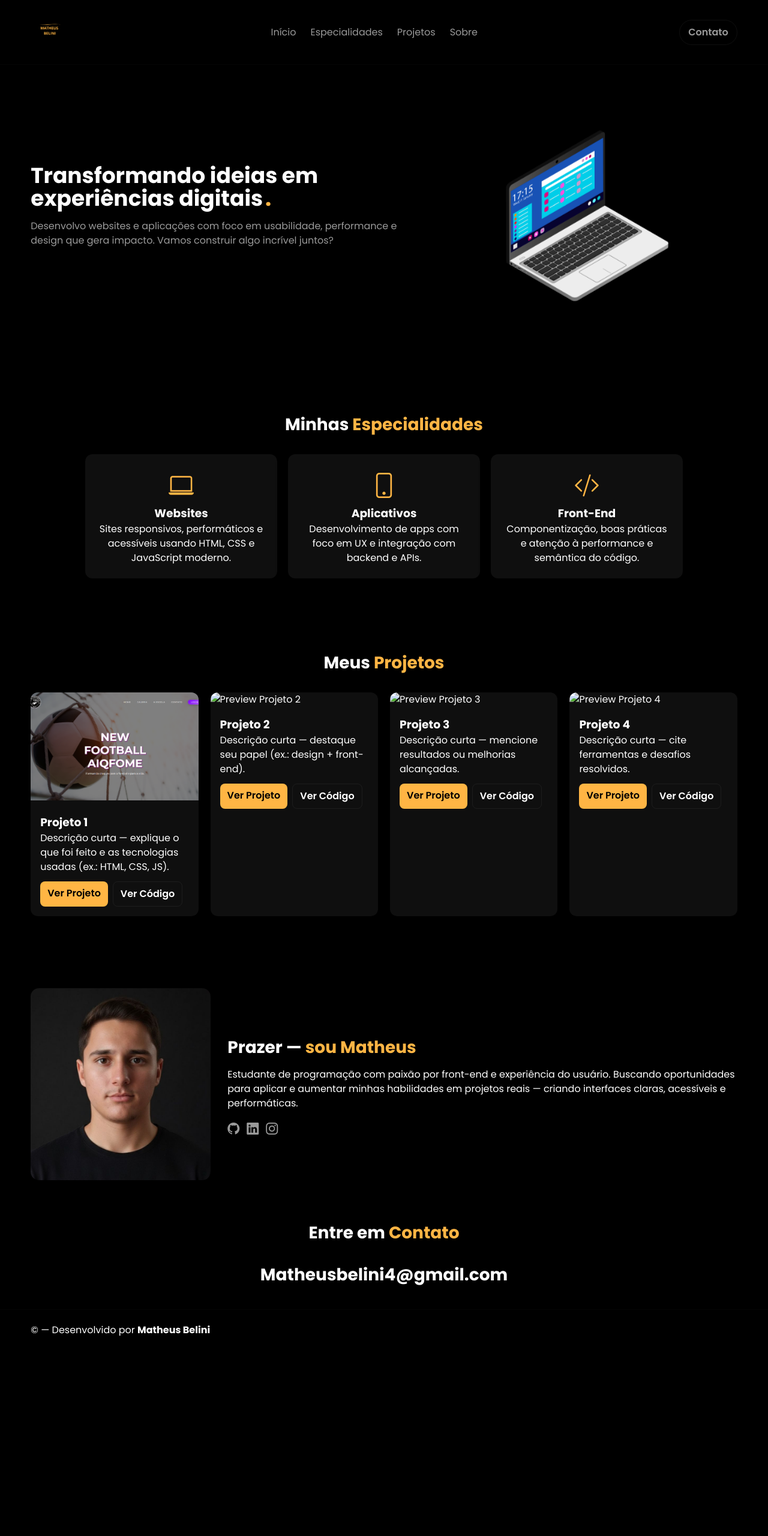
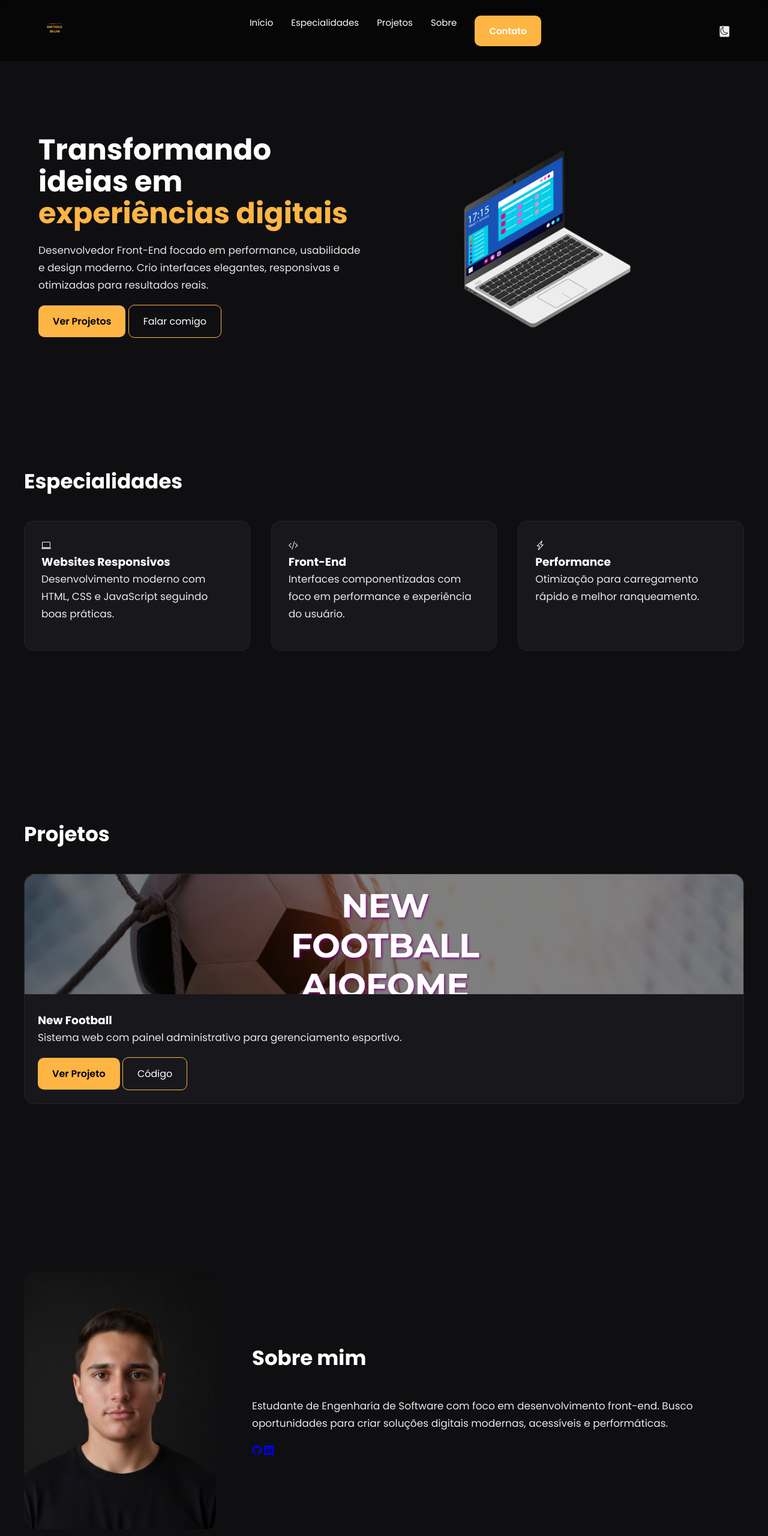
Before and after one commit to MatheusBelini/Portfolio-Matheus-Belini, a plain HTML site: page index.html in a window 1280 px wide. Shown: the top 2560 px of the page at 60% size. Before the commit the page ends 2251 px from the top, so only its background shows below. Drawn offline with nearby package versions, Linux system fonts and the light colour scheme.

Commit message:
Alteracao desing

```diff
--- a/index.html
+++ b/index.html
@@ -1,176 +1,135 @@
 <!DOCTYPE html>
 <html lang="pt-BR">
 <head>
-  <meta charset="utf-8" />
-  <meta name="viewport" content="width=device-width,initial-scale=1" />
-  <title>Matheus Belini — Portfólio</title>
+<meta charset="UTF-8">
+<meta name="viewport" content="width=device-width, initial-scale=1.0">
+<title>Matheus Belini | Desenvolvedor Front-End</title>
 
-  <!-- Icons & Font -->
 <link rel="stylesheet" href="https://cdn.jsdelivr.net/npm/bootstrap-icons@1.11.3/font/bootstrap-icons.min.css">
-  <link href="https://fonts.googleapis.com/css2?family=Poppins:wght@300;400;600;700&display=swap" rel="stylesheet">
-  <link rel="shortcut icon" href="imgs/LOGO.png" type="image/x-icon">
+<link href="https://fonts.googleapis.com/css2?family=Poppins:wght@300;400;500;600;700&display=swap" rel="stylesheet">
+<link rel="shortcut icon" href="imgs/LOGO.png">
 
-  <link rel="stylesheet" href="style.css" />
+<link rel="stylesheet" href="style.css">
 <script src="script.js" defer></script>
 </head>
+
 <body>
-  <!-- HEADER -->
-  <header class="site-header">
-    <div class="interface">
-      <a class="logo" href="index.html" aria-label="Página inicial">
-        <img src="imgs/LOGO.png" alt="Logo" />
+
+<header class="header">
+  <div class="container nav-container">
+    <a href="#home" class="logo">
+      <img src="imgs/LOGO.png" alt="Logo">
     </a>
 
-      <nav class="nav-desktop" aria-label="Navegação principal">
-        <ul>
-          <li><a href="index.html#home">Início</a></li>
-          <li><a href="index.html#especialidades">Especialidades</a></li>
-          <li><a href="index.html#projetos-recentes">Projetos</a></li>
-          <li><a href="index.html#sobre">Sobre</a></li>
-        </ul>
+    <nav class="nav">
+      <a href="#home">Início</a>
+      <a href="#especialidades">Especialidades</a>
+      <a href="#projetos">Projetos</a>
+      <a href="#sobre">Sobre</a>
+      <a href="#contato" class="btn-primary small">Contato</a>
     </nav>
 
-      <div class="header-actions">
-        <a class="btn-cta" href="index.html#contato">Contato</a>
+    <div class="nav-actions">
+      <button id="themeToggle"><i class="bi bi-moon"></i></button>
+      <button class="menu-btn"><i class="bi bi-list"></i></button>
     </div>
   </div>
 </header>
 
-  <!-- MAIN -->
-  <main>
-    <!-- HERO -->
-    <section id="home" class="hero">
-      <div class="interface hero-grid">
-        <div class="hero-text">
-          <h1>Transformando ideias em experiências digitais<span class="accent">.</span></h1>
-          <p>Desenvolvo websites e aplicações com foco em usabilidade, performance e design que gera impacto. Vamos construir algo incrível juntos?</p>
+<div class="overlay"></div>
+
+<div class="mobile-menu">
+  <a href="#home">Início</a>
+  <a href="#especialidades">Especialidades</a>
+  <a href="#projetos">Projetos</a>
+  <a href="#sobre">Sobre</a>
+  <a href="#contato">Contato</a>
 </div>
 
-        <div class="hero-image">
-          <!-- Substitua por imgs/NOTEBOOK.png -->
-          <img src="imgs/NOTEBOOK.png" alt="Pré-visualização de projeto" />
+<main>
+
+<section id="home" class="hero container reveal">
+  <div class="hero-text">
+    <h1>Transformando ideias em <span>experiências digitais</span></h1>
+    <p>
+      Desenvolvedor Front-End focado em performance, usabilidade e design moderno.
+      Crio interfaces elegantes, responsivas e otimizadas para resultados reais.
+    </p>
+    <div class="hero-buttons">
+      <a href="#projetos" class="btn-primary">Ver Projetos</a>
+      <a href="#contato" class="btn-outline">Falar comigo</a>
+    </div>
+  </div>
+  <div class="hero-img">
+    <img src="imgs/NOTEBOOK.png" alt="">
+  </div>
+</section>
+
+<section id="especialidades" class="section container reveal">
+  <h2>Especialidades</h2>
+  <div class="cards">
+    <div class="card">
+      <i class="bi bi-laptop"></i>
+      <h3>Websites Responsivos</h3>
+      <p>Desenvolvimento moderno com HTML, CSS e JavaScript seguindo boas práticas.</p>
+    </div>
+    <div class="card">
+      <i class="bi bi-code-slash"></i>
+      <h3>Front-End</h3>
+      <p>Interfaces componentizadas com foco em performance e experiência do usuário.</p>
+    </div>
+    <div class="card">
+      <i class="bi bi-lightning-charge"></i>
+      <h3>Performance</h3>
+      <p>Otimização para carregamento rápido e melhor ranqueamento.</p>
     </div>
   </div>
 </section>
 
-    <!-- ESPECIALIDADES -->
-    <section id="especialidades" class="section dark-section">
-      <div class="interface">
-        <h2 class="section-title">Minhas <span>Especialidades</span></h2>
-        <div class="cards-row">
-          <article class="feature-card">
-            <i class="bi bi-laptop feature-icon" aria-hidden="true"></i>
-            <h3>Websites</h3>
-            <p>Sites responsivos, performáticos e acessíveis usando HTML, CSS e JavaScript moderno.</p>
-          </article>
-
-          <article class="feature-card">
-            <i class="bi bi-phone feature-icon" aria-hidden="true"></i>
-            <h3>Aplicativos</h3>
-            <p>Desenvolvimento de apps com foco em UX e integração com backend e APIs.</p>
-          </article>
-
-          <article class="feature-card">
-            <i class="bi bi-code-slash feature-icon" aria-hidden="true"></i>
-            <h3>Front-End</h3>
-            <p>Componentização, boas práticas e atenção à performance e semântica do código.</p>
-          </article>
+<section id="projetos" class="section container reveal">
+  <h2>Projetos</h2>
+  <div class="projects">
+    <div class="project">
+      <img src="imgs/Image Site New.png" alt="">
+      <div class="project-info">
+        <h3>New Football</h3>
+        <p>Sistema web com painel administrativo para gerenciamento esportivo.</p>
+        <div>
+          <a href="https://admesporte.alwaysdata.net" target="_blank" class="btn-primary small">Ver Projeto</a>
+          <a href="#" class="btn-outline small">Código</a>
         </div>
-      </div>
-    </section>
-
-    <!-- PROJETOS RECENTES (mini seção) -->
-    <section id="projetos-recentes" class="section">
-      <div class="interface">
-        <h2 class="section-title">Meus <span>Projetos</span></h2>
-
-        <div class="projects-grid">
-          <!-- 4 CARDS PRONTOS PARA SUBSTITUIR IMAGENS E LINKS -->
-          <article class="project-card">
-            <div class="card-media">
-              <img src="imgs/Image Site New.png" alt="Preview Projeto 1">
-            </div>
-            <div class="card-body">
-              <h3>Projeto 1</h3>
-              <p>Descrição curta — explique o que foi feito e as tecnologias usadas (ex.: HTML, CSS, JS).</p>
-              <div class="card-actions">
-                <a href="https://admesporte.alwaysdata.net" target="_blank" class="btn-sm">Ver Projeto </a>
-                <a href="https://example.com/code1" target="_blank" class="btn-sm btn-outline">Ver Código</a>
-              </div>
-            </div>
-          </article>
-
-          <article class="project-card">
-            <div class="card-media"><img src="imgs/projetos/projeto2.png" alt="Preview Projeto 2"></div>
-            <div class="card-body">
-              <h3>Projeto 2</h3>
-              <p>Descrição curta — destaque seu papel (ex.: design + front-end).</p>
-              <div class="card-actions">
-                <a href="https://example.com/project2" target="_blank" class="btn-sm">Ver Projeto</a>
-                <a href="https://example.com/code2" target="_blank" class="btn-sm btn-outline">Ver Código</a>
-              </div>
-            </div>
-          </article>
-
-          <article class="project-card">
-            <div class="card-media"><img src="imgs/projetos/projeto3.png" alt="Preview Projeto 3"></div>
-            <div class="card-body">
-              <h3>Projeto 3</h3>
-              <p>Descrição curta — mencione resultados ou melhorias alcançadas.</p>
-              <div class="card-actions">
-                <a href="https://example.com/project3" target="_blank" class="btn-sm">Ver Projeto</a>
-                <a href="https://example.com/code3" target="_blank" class="btn-sm btn-outline">Ver Código</a>
-              </div>
-            </div>
-          </article>
-
-          <article class="project-card">
-            <div class="card-media"><img src="imgs/projetos/projeto4.png" alt="Preview Projeto 4"></div>
-            <div class="card-body">
-              <h3>Projeto 4</h3>
-              <p>Descrição curta — cite ferramentas e desafios resolvidos.</p>
-              <div class="card-actions">
-                <a href="https://example.com/project4" target="_blank" class="btn-sm">Ver Projeto</a>
-                <a href="https://example.com/code4" target="_blank" class="btn-sm btn-outline">Ver Código</a>
-              </div>
-            </div>
-          </article>
-        </div>
-
-      </div>
-    </section>
-
-    <!-- SOBRE -->
-    <section id="sobre" class="section dark-section">
-      <div class="interface about-grid">
-        <div class="about-photo">
-          <img src="imgs/foto perfil.jpg" alt="Foto de perfil">
-        </div>
-        <div class="about-text">
-          <h2>Prazer — <span>sou Matheus</span></h2>
-          <p>Estudante de programação com paixão por front-end e experiência do usuário. Buscando oportunidades para aplicar e aumentar minhas habilidades em projetos reais — criando interfaces claras, acessíveis e performáticas.</p>
-
-          <div class="socials">
-            <a href="https://github.com/matheusbelini" target="_blank" aria-label="GitHub"><i class="bi bi-github"></i></a>
-            <a href="https://www.linkedin.com/public-profile/settings?trk=d_flagship3_profile_self_view_public_profile" target="_blank" aria-label="LinkedIn"><i class="bi bi-linkedin"></i></a>
-            <a href="https://www.instagram.com/matheusbelinii/#" target="_blank" aria-label="Instagram"><i class="bi bi-instagram"></i></a>
       </div>
     </div>
   </div>
 </section>
 
-  </main>
-<section id="contato">
-    <h2 class="section-title">Entre em <span>Contato</span></h2>
-    <h4 class="section-title">Matheusbelini4@gmail.com</h4>
-</section>
-  <!-- FOOTER -->
-  <footer class="site-footer">
-    <div class="interface footer-grid">
-      <div class="year">
-        <p>© <span id="year"></span> — Desenvolvido por <strong>Matheus Belini</strong></p>
+<section id="sobre" class="section container reveal">
+  <div class="about">
+    <img src="imgs/foto perfil.jpg" alt="">
+    <div>
+      <h2>Sobre mim</h2>
+      <p>
+        Estudante de Engenharia de Software com foco em desenvolvimento front-end.
+        Busco oportunidades para criar soluções digitais modernas, acessíveis e performáticas.
+      </p>
+      <div class="social">
+        <a href="https://github.com/matheusbelini" target="_blank"><i class="bi bi-github"></i></a>
+        <a href="#"><i class="bi bi-linkedin"></i></a>
       </div>
     </div>
+  </div>
+</section>
+
+<section id="contato" class="section container reveal">
+  <h2>Contato</h2>
+  <p>Matheusbelini4@gmail.com</p>
+</section>
+
+</main>
+
+<footer>
+  © <span id="year"></span> Matheus Belini
 </footer>
+
 </body>
 </html>
--- a/style.css
+++ b/style.css
@@ -1,144 +1,345 @@
-/* =========================
-   STYLE PRINCIPAL - style.css
-   Tema: preto + dourado (accent)
-   ========================= */
-
 :root{
-  --bg: #000000;
-  --surface: #0f0f0f;
-  --muted: #9a9a9a;
-  --accent: #ffb544; /* dourado */
-  --white: #ffffff;
-  --radius: 12px;
-  --maxw: 1180px;
-  --glass: rgba(255,255,255,0.03);
-  --transition: 220ms ease;
+  --bg:#0f0f12;
+  --card:#18181c;
+  --text:#ffffff;
+  --accent:#ffb544;
+  --max-width:1200px;
 }
 
-*{box-sizing:border-box;margin:0;padding:0}
-html,body{height:100%}
-html {
-  scroll-behavior: smooth;
-}
-body{
-  font-family: "Poppins", sans-serif;
-  background: var(--bg);
-  color: var(--white);
-  -webkit-font-smoothing:antialiased;
-  -moz-osx-font-smoothing:grayscale;
-  line-height:1.5;
+.light{
+  --bg:#ffffff;
+  --card:#f3f3f3;
+  --text:#111111;
 }
 
-/* Layout container */
-.interface{
-  width: min(92%, var(--maxw));
-  margin: 0 auto;
+*{
+  margin:0;
+  padding:0;
+  box-sizing:border-box;
+}
+
+html{
+  scroll-behavior:smooth;
+}
+
+html,body{
+  width:100%;
+  overflow-x:hidden;
+}
+
+body{
+  font-family:'Poppins',sans-serif;
+  background:var(--bg);
+  color:var(--text);
+  transition:.3s;
+}
+
+/* CONTAINER */
+.container{
+  width:100%;
+  max-width:var(--max-width);
+  margin:auto;
+  padding:0 24px;
+}
+
+/* SECTIONS */
+.section{
+  padding:clamp(90px,12vw,140px) 0;
+}
+
+/* TIPOGRAFIA */
+h1{
+  font-size:clamp(30px,5vw,48px);
+  line-height:1.1;
+  margin-bottom:20px;
+}
+
+h2{
+  font-size:clamp(24px,4vw,34px);
+  margin-bottom:40px;
+}
+
+p{
+  font-size:clamp(15px,2vw,17px);
+  line-height:1.7;
+  margin-bottom:18px;
+  opacity:.9;
+}
+
+h1 span,
+h2 span{
+  color:var(--accent);
 }
 
 /* HEADER */
-.site-header{
-  position:fixed;top:0;left:0;width:100%;
-  background: linear-gradient(180deg, rgba(0,0,0,0.9), rgba(0,0,0,0.7));
-  backdrop-filter: blur(4px);
-  z-index:2000;
-  border-bottom: 1px solid rgba(255,255,255,0.02);
+.header{
+  position:fixed;
+  width:100%;
+  top:0;
+  background:rgba(0,0,0,.6);
+  backdrop-filter:blur(10px);
+  z-index:1000;
 }
-.site-header .interface{
-  display:flex;align-items:center;justify-content:space-between;padding:18px 0;
+
+.nav-container{
+  display:flex;
+  justify-content:space-between;
+  align-items:center;
+  padding:20px 24px;
 }
-.logo img{height:64px;width:auto}
 
-/* Desktop nav */
-.nav-desktop ul{list-style:none;display:flex;gap:24px;align-items:center}
-.nav-desktop a{color:var(--muted);text-decoration:none;font-weight:500}
-.nav-desktop a:hover{color:var(--white);transform:translateY(-2px);transition:var(--transition)}
+.logo img{
+  height:55px;
+  max-width:100%;
+}
 
-/* Header actions */
-.header-actions{display:flex;gap:12px;align-items:center}
-.btn-cta{background:transparent;border:1px solid rgba(255,255,255,0.06);padding:8px 14px;border-radius:999px;color:var(--muted);text-decoration:none;font-weight:600}
-.btn-cta:hover{color:var(--white);border-color:var(--accent)}
-.btn-menu{background:transparent;border:0;color:var(--accent);font-size:22px;display:none}
+.nav{
+  display:flex;
+  gap:30px;
+}
+
+.nav a{
+  text-decoration:none;
+  color:var(--text);
+  font-size:15px;
+  transition:.2s;
+}
+
+.nav a:hover{
+  color:var(--accent);
+}
+
+.menu-btn{
+  display:none;
+  font-size:28px;
+  cursor:pointer;
+  background:none;
+  border:none;
+  color:var(--text);
+}
 
 /* HERO */
-.hero{padding:120px 0 40px}
-.hero-grid{display:grid;grid-template-columns:1fr 480px;gap:48px;align-items:center}
-.hero-text h1{font-size:36px;line-height:1.05;margin-bottom:16px}
-.hero-text h1 .accent{color:var(--accent);margin-left:4px}
-.hero-text p{color:var(--muted);margin-bottom:20px}
-.hero-buttons{display:flex;gap:12px}
-.btn-primary{background:var(--accent);color:#000;padding:12px 18px;border-radius:10px;text-decoration:none;font-weight:600;display:inline-block;transition:var(--transition)}
-.btn-primary:hover{transform:translateY(-3px)}
-.btn-outline{border:1px solid rgba(255,255,255,0.06);padding:10px 16px;border-radius:10px;color:var(--white);text-decoration:none}
+.hero{
+  display:grid;
+  grid-template-columns:1fr 1fr;
+  gap:60px;
+  align-items:center;
+  padding-top:150px;
+}
 
-/* IMAGE */
-.hero-image img{width:100%;max-width:460px;border-radius:14px;box-shadow:0 10px 30px rgba(0,0,0,0.6);transform:translateY(0);animation:floaty 3s ease-in-out infinite alternate}
-@keyframes floaty{from{transform:translateY(0)}to{transform:translateY(12px)}}
+.hero-img img{
+  width:100%;
+  max-width:480px;
+  height:auto;
+  object-fit:contain;
+}
 
-/* SECTION TITLES */
-.section{padding:60px 0}
-.section-title{font-size:28px;text-align:center;margin-bottom:28px;color:var(--white)}
-.section-title span{color:var(--accent)}
+/* CARDS */
+.cards{
+  display:grid;
+  grid-template-columns:repeat(auto-fit,minmax(260px,1fr));
+  gap:35px;
+}
 
-/* CARDS ROW */
-.cards-row{display:flex;gap:18px;flex-wrap:wrap;justify-content:center}
-.feature-card{background:var(--surface);padding:22px;border-radius:12px;width:320px;text-align:center;box-shadow:0 6px 18px rgba(0,0,0,0.6);transition:transform 220ms ease, box-shadow 220ms ease}
-.feature-card:hover{transform:translateY(-6px);box-shadow:0 18px 40px rgba(0,0,0,0.7)}
-.feature-icon{font-size:42px;color:var(--accent);margin-bottom:12px}
+.card{
+  background:var(--card);
+  padding:28px;
+  border-radius:16px;
+  border:1px solid rgba(255,255,255,0.05);
+  transition:.25s;
+}
 
-/* PROJECTS GRID (mini) */
-.projects-grid{display:grid;grid-template-columns:repeat(4,1fr);gap:20px;margin-top:24px}
-.project-card{background:var(--surface);border-radius:12px;overflow:hidden;display:flex;flex-direction:column;transition:transform 220ms ease,box-shadow 220ms ease}
-.project-card:hover{transform:translateY(-6px);box-shadow:0 18px 40px rgba(0,0,0,0.6)}
-.card-media img{width:100%;height:180px;object-fit:cover}
-.card-body{padding:16px}
-.card-actions{display:flex;gap:8px;margin-top:12px}
-.btn-sm{background:var(--accent);color:#000;padding:8px 12px;border-radius:8px;text-decoration:none;font-weight:600}
-.btn-sm.btn-outline{background:transparent;border:1px solid rgba(255,255,255,0.06);color:var(--white)}
+.card:hover{
+  transform:translateY(-5px);
+}
+
+/* PROJETOS */
+.projects{
+  display:grid;
+  grid-template-columns:repeat(auto-fit,minmax(280px,1fr));
+  gap:40px;
+}
+
+.project{
+  background:var(--card);
+  border-radius:18px;
+  overflow:hidden;
+  border:1px solid rgba(255,255,255,0.05);
+  transition:.25s;
+}
+
+.project:hover{
+  transform:translateY(-5px);
+}
+
+.project img{
+  width:100%;
+  height:200px;
+  object-fit:cover;
+}
+
+.project-info{
+  padding:22px;
+}
 
 /* ABOUT */
-.about-grid{display:grid;grid-template-columns:300px 1fr;gap:28px;align-items:center}
-.about-photo img{width:100%;border-radius:14px;object-fit:cover;height:320px}
-.about-text h2{font-size:28px;margin-bottom:12px}
-.about-text h2 span{color:var(--accent)}
-.socials{display:flex;gap:12px;margin-top:16px}
-.socials a{color:var(--muted);font-size:20px;text-decoration:none}
-.socials a:hover{color:var(--white)}
+.about{
+  display:grid;
+  grid-template-columns:320px 1fr;
+  gap:60px;
+  align-items:center;
+}
+
+.about img{
+  width:100%;
+  border-radius:16px;
+  object-fit:cover;
+}
+
+/* BOTÕES */
+.btn-primary{
+  background:var(--accent);
+  padding:14px 24px;
+  border-radius:10px;
+  text-decoration:none;
+  color:#000;
+  font-weight:600;
+  display:inline-block;
+  transition:.2s;
+}
+
+.btn-primary:hover{
+  opacity:.9;
+}
+
+.btn-outline{
+  border:1px solid var(--accent);
+  padding:14px 24px;
+  border-radius:10px;
+  text-decoration:none;
+  color:var(--text);
+  display:inline-block;
+  transition:.2s;
+}
+
+.btn-outline:hover{
+  background:var(--accent);
+  color:#000;
+}
 
 /* FOOTER */
-.site-footer{padding:22px 0;border-top:1px solid rgba(255,255,255,0.02);margin-top:36px}
-.footer-grid{display:flex;justify-content:space-between;align-items:center}
-.footer-nav a{color:var(--muted);text-decoration:none;margin-left:14px}
-
-/* FORMS (contato) */
-.contact-form{max-width:640px;margin:18px 0 0;border-radius:12px;padding:18px;background:linear-gradient(180deg, rgba(255,255,255,0.02), rgba(255,255,255,0.01))}
-.contact-form label{display:block;margin-top:12px;color:var(--muted);font-weight:600;margin-bottom:6px}
-.contact-form input,.contact-form textarea{width:100%;padding:12px;border-radius:10px;border:1px solid rgba(255,255,255,0.04);background:transparent;color:var(--white)}
-.form-actions{display:flex;gap:12px;margin-top:14px}
-.form-feedback{margin-top:12px;color:var(--accent)}
-
-/* Responsive */
-@media (max-width: 1100px){
-  .projects-grid{grid-template-columns:repeat(2,1fr)}
-  .hero-grid{grid-template-columns:1fr 380px}
+footer{
+  text-align:center;
+  padding:50px 20px;
+  background:var(--card);
+  margin-top:80px;
 }
 
-@media (max-width: 820px){
-  .nav-desktop{display:none}
-  .btn-menu{display:inline-block}
-  .hero-grid{grid-template-columns:1fr}
-  .hero{padding:110px 0 30px}
-  .projects-grid{grid-template-columns:1fr}
-  .about-grid{grid-template-columns:1fr;gap:18px}
-  .hero-image{display:flex;justify-content:center}
-  .logo img{height:56px}
+/* OVERLAY */
+.overlay{
+  position:fixed;
+  inset:0;
+  background:rgba(0,0,0,.6);
+  opacity:0;
+  pointer-events:none;
+  transition:.3s;
+  z-index:998;
 }
 
-/* Mobile menu (full screen) */
+.overlay.active{
+  opacity:1;
+  pointer-events:auto;
+}
+
+/* MOBILE MENU */
 .mobile-menu{
-  position:fixed;right:0;top:0;width:0;height:100vh;background:linear-gradient(180deg,var(--surface),#070707);overflow:hidden;z-index:3000;transition:width 300ms ease;padding:20px;
+  position:fixed;
+  top:0;
+  right:-100%;
+  width:80%;
+  max-width:320px;
+  height:100vh;
+  background:var(--card);
+  padding:140px 30px;
+  display:flex;
+  flex-direction:column;
+  gap:30px;
+  transition:.4s ease;
+  z-index:999;
 }
-.mobile-menu[aria-hidden="false"]{width:78%}
-.mobile-menu nav ul{list-style:none;margin-top:28px}
-.mobile-menu nav a{display:block;color:var(--white);padding:12px 0;text-decoration:none;font-size:18px}
-.mobile-menu .btn-close{background:transparent;border:0;color:var(--accent);font-size:24px}
-.overlay{position:fixed;inset:0;background:rgba(0,0,0,0.6);z-index:2500}
+
+.mobile-menu.active{
+  right:0;
+}
+
+.mobile-menu a{
+  text-decoration:none;
+  color:var(--text);
+  font-size:18px;
+}
+
+/* ============================= */
+/* RESPONSIVIDADE */
+/* ============================= */
+
+@media(max-width:1024px){
+
+  .hero{
+    grid-template-columns:1fr;
+    text-align:center;
+    gap:40px;
+  }
+
+  .about{
+    grid-template-columns:1fr;
+    text-align:center;
+    gap:40px;
+  }
+
+}
+
+@media(max-width:768px){
+
+  .nav{
+    display:none;
+  }
+
+  .menu-btn{
+    display:block;
+  }
+
+  .section{
+    padding:100px 0;
+  }
+
+  .cards,
+  .projects{
+    gap:35px;
+  }
+
+  .project img{
+    height:180px;
+  }
+
+}
+
+@media(max-width:480px){
+
+  .container{
+    padding:0 18px;
+  }
+
+  .hero{
+    padding-top:130px;
+    gap:30px;
+  }
+
+  .project img{
+    height:160px;
+  }
+
+  .mobile-menu{
+    padding:120px 25px;
+  }
+
+}
```
Also changed, not shown: script.js (+37 -0 lines). Lines whose indentation alone changed are shown as unchanged.
